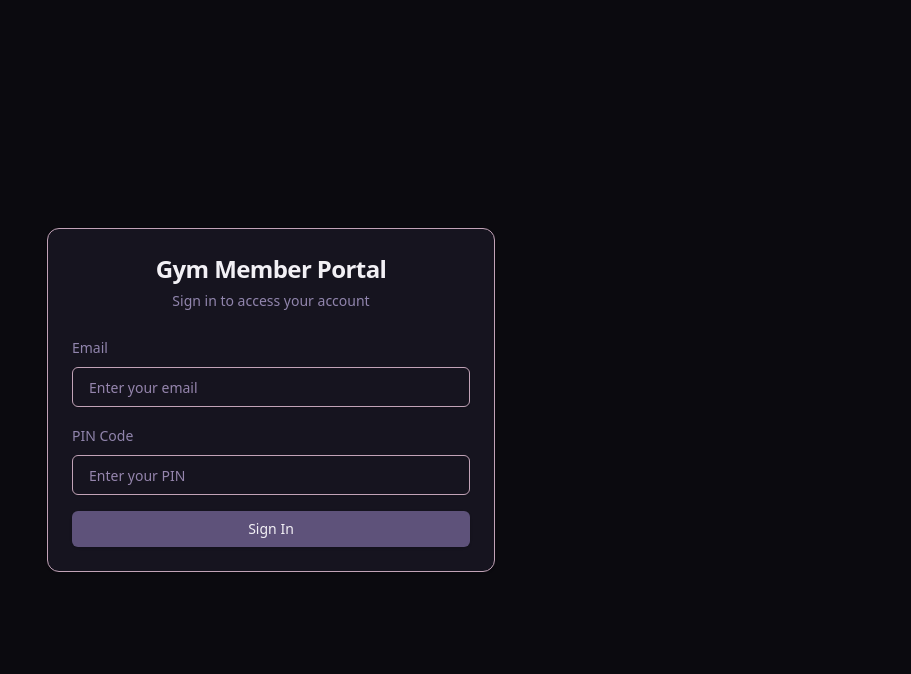
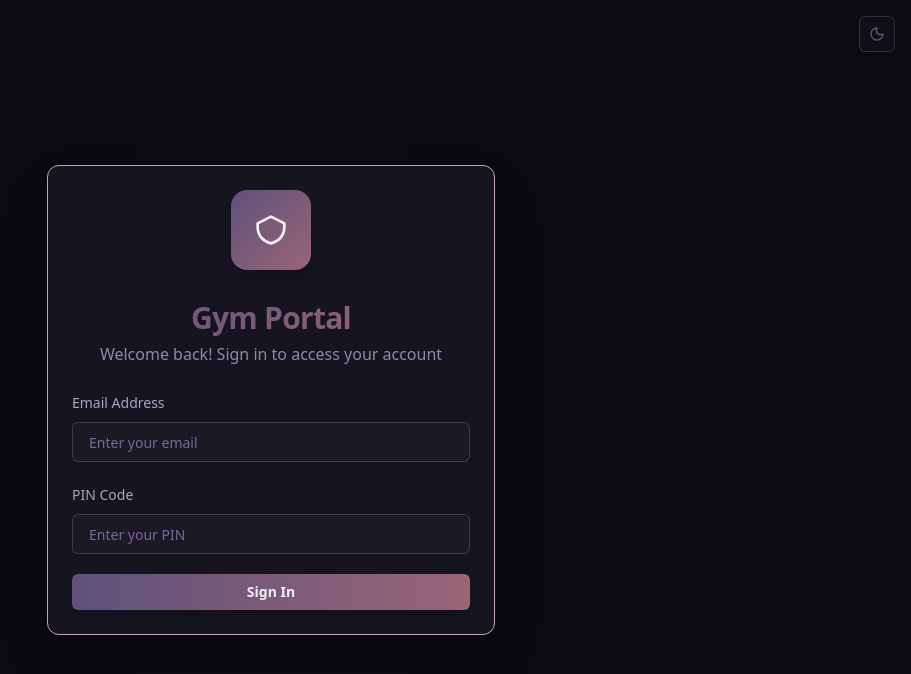
Before and after one commit to wilmxre/gym-stats, a React (Vite) app: page /login in a window 1280 px wide. Shown: the top 674 px of the page, without its empty margins (369-1280 px from the left). Built offline with nearby package versions, Linux system fonts and the light colour scheme.

Commit message:
Add theme provider and switcher

```diff
--- a/src/components/App.tsx
+++ b/src/components/App.tsx
@@ -1,5 +1,6 @@
 import { Toaster } from 'react-hot-toast'
 import { useAuth } from '../hooks/useAuth'
+import { ThemeContext, useThemeProvider } from '../hooks/useTheme'
 import { Badge } from './ui/badge'
 import { Button } from './ui/button'
 import {
@@ -11,8 +12,9 @@ import {
 } from './ui/card'
 import { Input } from './ui/input'
 import { Label } from './ui/label'
+import { ThemeSwitch } from './ui/theme-switch'
 
-const App = () => {
+const AppContent = () => {
   const {
     email,
     setEmail,
@@ -26,7 +28,8 @@ const App = () => {
 
   if (userInfo) {
     return (
-      <div className="min-h-screen bg-background-950 flex items-center justify-center p-4">
+      <div className="min-h-screen gradient-bg flex items-center justify-center p-4 relative">
+        <ThemeSwitch />
         <Toaster
           position="top-right"
           toastOptions={{
@@ -102,33 +105,52 @@ const App = () => {
   }
 
   return (
-    <div className="min-h-screen bg-background-950 flex items-center justify-center p-4">
+    <div className="min-h-screen gradient-bg flex items-center justify-center p-4 relative">
+      <ThemeSwitch />
       <Toaster
         position="top-right"
         toastOptions={{
+          className: 'glass',
           style: {
-            background: 'hsl(224 71.4% 4.1%)',
-            color: 'hsl(210 20% 98%)',
-            border: '1px solid hsl(215 19% 35%)'
+            background: 'transparent',
+            color: 'hsl(var(--text-50))',
+            border: '1px solid rgba(255, 255, 255, 0.2)'
           }
         }}
       />
 
-      <Card className="w-full max-w-md">
-        <CardHeader className="text-center">
-          <CardTitle className="text-2xl text-text-50">
-            Gym Member Portal
+      <Card className="w-full max-w-md glass shadow-2xl">
+        <CardHeader className="text-center pb-6">
+          <div className="w-20 h-20 bg-gradient-to-br from-primary-600 to-accent-500 rounded-2xl flex items-center justify-center mx-auto mb-6 shadow-xl">
+            <svg
+              width="32"
+              height="32"
+              viewBox="0 0 24 24"
+              fill="none"
+              className="text-text-50"
+            >
+              <path
+                d="M12 2L2 7V10C2 16 6 20.5 12 22C18 20.5 22 16 22 10V7L12 2Z"
+                stroke="currentColor"
+                strokeWidth="2"
+                strokeLinecap="round"
+                strokeLinejoin="round"
+              />
+            </svg>
+          </div>
+          <CardTitle className="text-3xl font-bold bg-gradient-to-r from-primary-600 to-accent-500 bg-clip-text text-transparent">
+            Gym Portal
           </CardTitle>
-          <CardDescription className="text-primary-400">
-            Sign in to access your account
+          <CardDescription className="text-text-400 text-base">
+            Welcome back! Sign in to access your account
           </CardDescription>
         </CardHeader>
 
         <CardContent>
-          <form onSubmit={handleLogin} className="space-y-4">
+          <form onSubmit={handleLogin} className="space-y-5">
             <div className="space-y-2">
-              <Label htmlFor="email" className="text-primary-400">
-                Email
+              <Label htmlFor="email" className="text-text-300 font-medium">
+                Email Address
               </Label>
               <Input
                 id="email"
@@ -136,13 +158,14 @@ const App = () => {
                 value={email}
                 onChange={(e) => setEmail(e.target.value)}
                 placeholder="Enter your email"
+                className="bg-background-800/30 border-secondary-600/50 focus:border-primary-500 focus:ring-primary-500/20 placeholder:text-text-500"
                 required
                 autoComplete="off"
               />
             </div>
 
             <div className="space-y-2">
-              <Label htmlFor="pincode" className="text-primary-400">
+              <Label htmlFor="pincode" className="text-text-300 font-medium">
                 PIN Code
               </Label>
               <Input
@@ -151,12 +174,17 @@ const App = () => {
                 value={pincode}
                 onChange={(e) => setPincode(e.target.value)}
                 placeholder="Enter your PIN"
+                className="bg-background-800/30 border-secondary-600/50 focus:border-primary-500 focus:ring-primary-500/20 placeholder:text-text-500"
                 required
                 autoComplete="new-password"
               />
             </div>
 
-            <Button type="submit" disabled={isLoading} className="w-full">
+            <Button
+              type="submit"
+              disabled={isLoading}
+              className="w-full bg-gradient-to-r from-primary-600 to-accent-500 hover:from-primary-700 hover:to-accent-600 text-text-50 font-semibold py-2.5 shadow-lg hover:shadow-xl transition-all duration-200"
+            >
               {isLoading ? 'Signing in...' : 'Sign In'}
             </Button>
           </form>
@@ -166,4 +194,14 @@ const App = () => {
   )
 }
 
+const App = () => {
+  const themeProvider = useThemeProvider()
+
+  return (
+    <ThemeContext.Provider value={themeProvider}>
+      <AppContent />
+    </ThemeContext.Provider>
+  )
+}
+
 export default App
--- /dev/null
+++ b/src/components/ui/theme-switch.tsx
@@ -0,0 +1,23 @@
+import { Moon, Sun } from 'lucide-react'
+import { useTheme } from '../../hooks/useTheme'
+import { Button } from './button'
+
+export const ThemeSwitch = () => {
+  const { theme, toggleTheme } = useTheme()
+
+  return (
+    <Button
+      variant="ghost"
+      size="icon"
+      onClick={toggleTheme}
+      className="fixed top-4 right-4 z-50 bg-background-900/50 hover:bg-background-800/80 backdrop-blur-sm border border-secondary-300/20"
+      aria-label="Toggle theme"
+    >
+      {theme === 'dark' ? (
+        <Sun className="h-5 w-5 text-accent-400" />
+      ) : (
+        <Moon className="h-5 w-5 text-primary-600" />
+      )}
+    </Button>
+  )
+}
--- /dev/null
+++ b/src/hooks/useTheme.ts
@@ -0,0 +1,45 @@
+import { createContext, useContext, useEffect, useState } from 'react'
+
+type Theme = 'light' | 'dark'
+
+interface ThemeContextType {
+  theme: Theme
+  toggleTheme: () => void
+}
+
+export const ThemeContext = createContext<ThemeContextType | undefined>(
+  undefined
+)
+
+export const useTheme = () => {
+  const context = useContext(ThemeContext)
+  if (!context) {
+    throw new Error('useTheme must be used within a ThemeProvider')
+  }
+  return context
+}
+
+export const useThemeProvider = () => {
+  const [theme, setTheme] = useState<Theme>(() => {
+    // Check localStorage first, then system preference
+    const stored = localStorage.getItem('theme') as Theme
+    if (stored) return stored
+
+    return window.matchMedia('(prefers-color-scheme: dark)').matches
+      ? 'dark'
+      : 'light'
+  })
+
+  useEffect(() => {
+    const root = window.document.documentElement
+    root.classList.remove('light', 'dark')
+    root.classList.add(theme)
+    localStorage.setItem('theme', theme)
+  }, [theme])
+
+  const toggleTheme = () => {
+    setTheme((prev) => (prev === 'light' ? 'dark' : 'light'))
+  }
+
+  return { theme, toggleTheme }
+}
```
